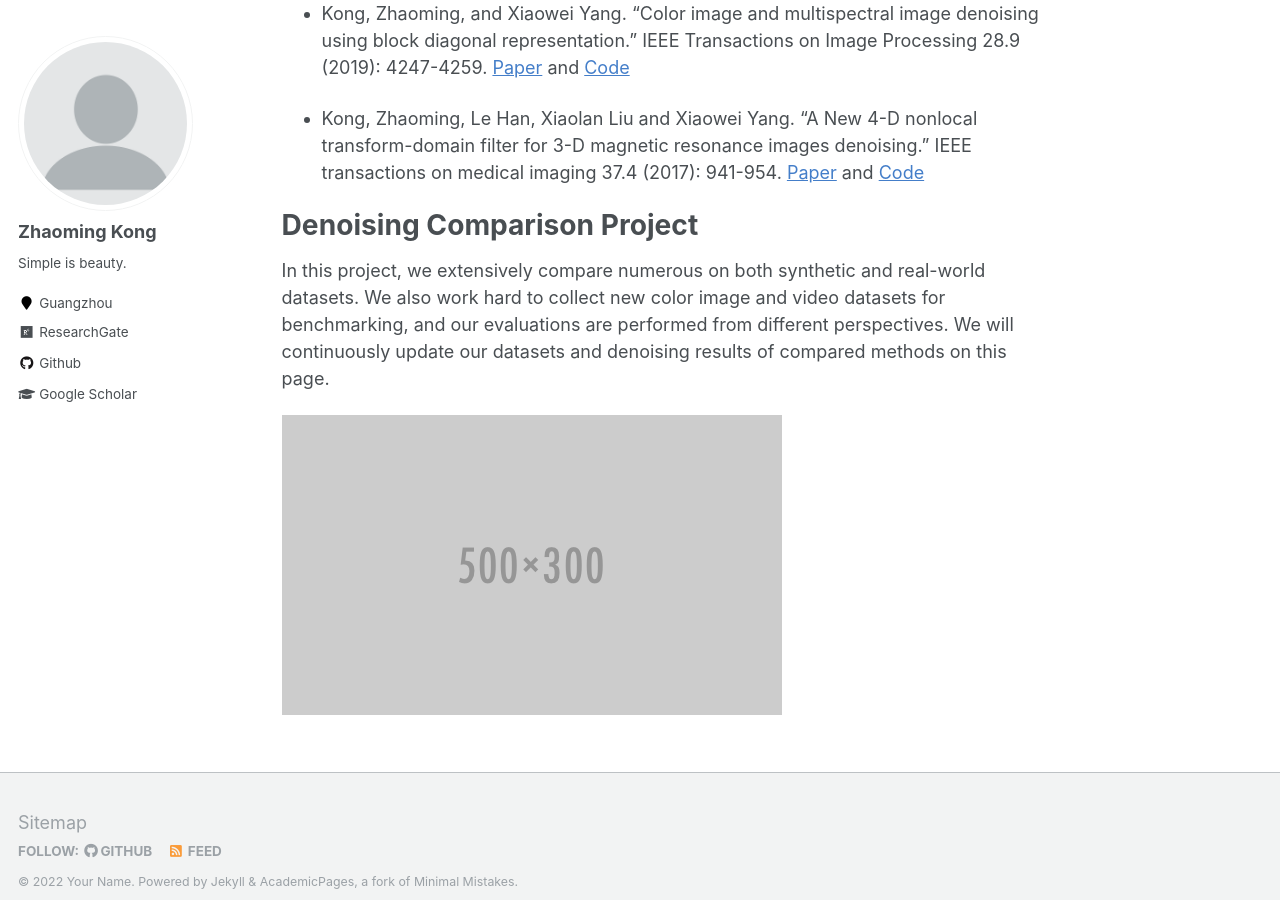
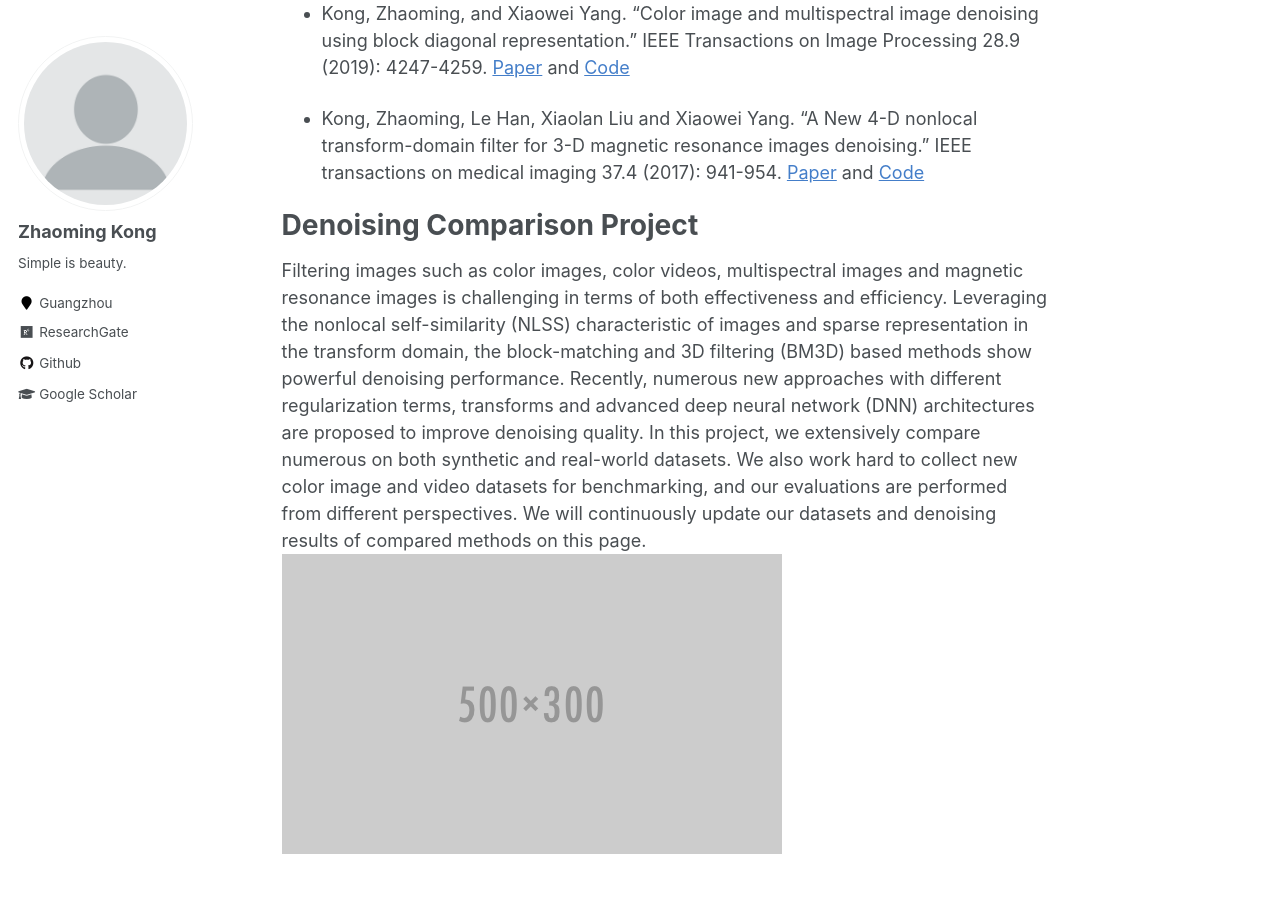
Before and after one commit to ZhaomingKong/ZhaomingKong.github.io, a Jekyll site: the page built from _pages/about.md, in a window 1280 px wide and 900 px high, scrolled down 719 px. Built offline with Jekyll 4.4.1, drawn with Linux system fonts in a browser that asks for light colours.

Commit message:
Update about.md

```diff
--- a/_pages/about.md
+++ b/_pages/about.md
@@ -29,6 +29,5 @@ Publications
 
 Denoising Comparison Project
 ======
-In this project, we extensively compare numerous on both synthetic and real-world datasets. We also work hard to collect new color image and video datasets for benchmarking, and our evaluations are performed from different perspectives. We will continuously update our datasets and denoising results of compared methods on this page.
-
+Filtering images such as color images, color videos, multispectral images and magnetic resonance images is challenging in terms of both effectiveness and efficiency. Leveraging the nonlocal self-similarity (NLSS) characteristic of images and sparse representation in the transform domain, the block-matching and 3D filtering (BM3D) based methods show powerful denoising performance. Recently, numerous new approaches with different regularization terms, transforms and advanced deep neural network (DNN) architectures are proposed to improve denoising quality. In this project, we extensively compare numerous on both synthetic and real-world datasets. We also work hard to collect new color image and video datasets for benchmarking, and our evaluations are performed from different perspectives. We will continuously update our datasets and denoising results of compared methods on this page.
 <img src='/images/500x300.png'>
```
